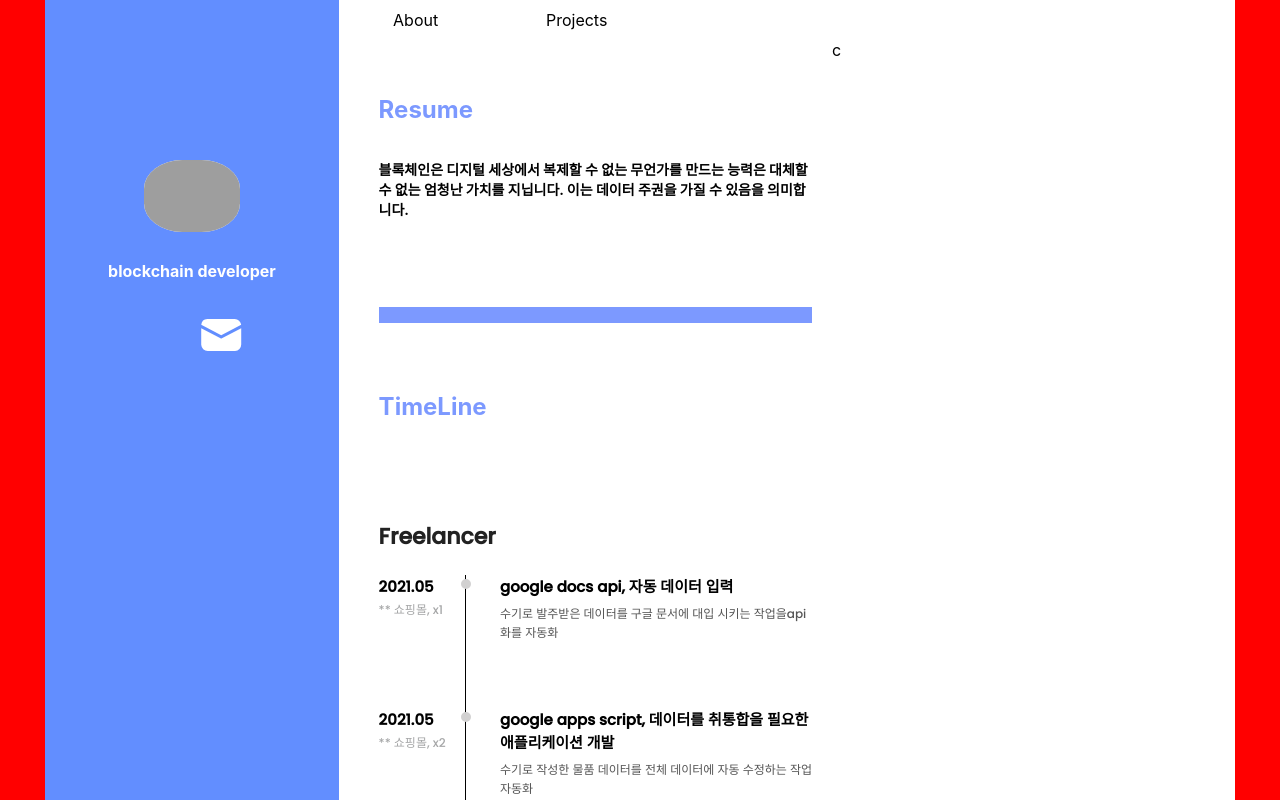
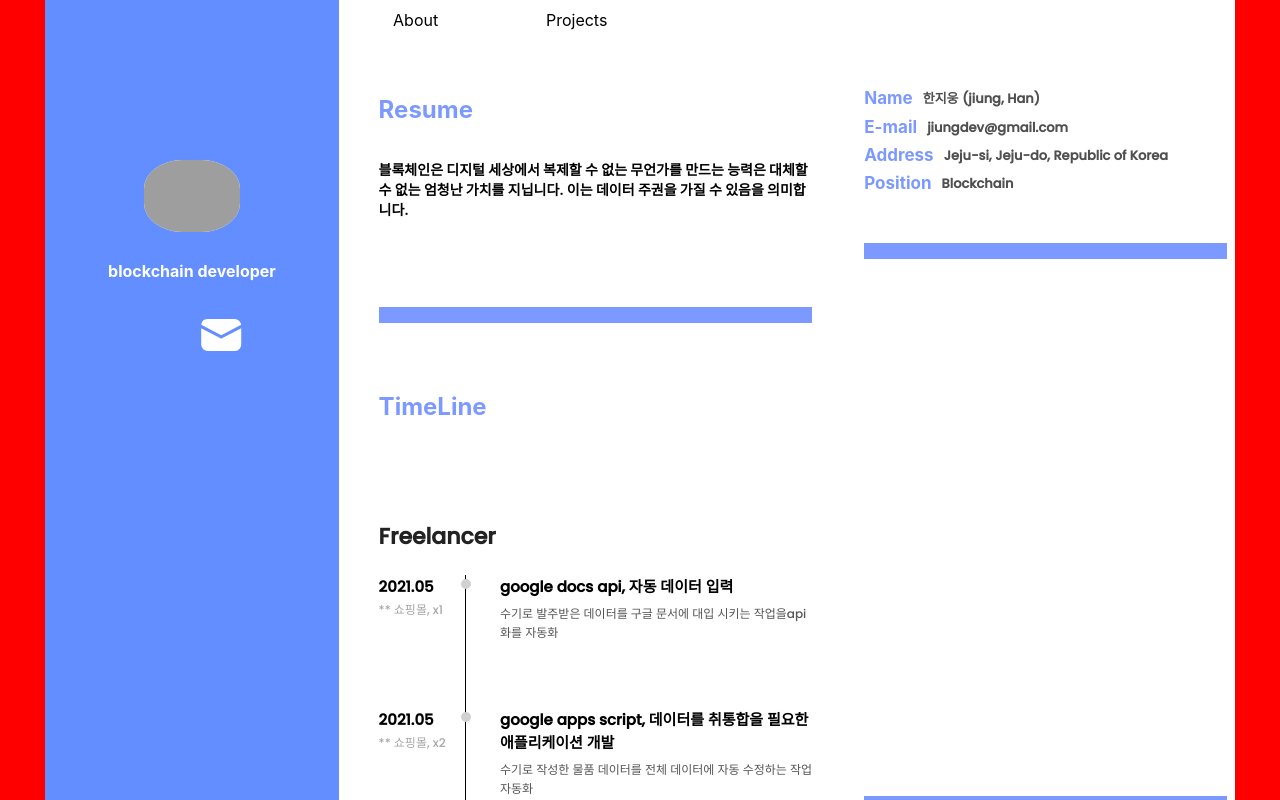
Before and after one commit to cothi/resume, a React (Create React App) app: page / in a window 1280 px wide. Built offline with nearby package versions, Linux system fonts and the light colour scheme; grey boxes are pictures that could not be loaded; some icons are missing.

Commit message:
About, profile part complete

```diff
--- a/src/components/About.js
+++ b/src/components/About.js
@@ -1,5 +1,7 @@
 import styles from './Main.module.css'
 import Timeline from "./Timeline"
+import Profile from './Profile'
+import TechRank from "./TechRank"
 
 export default function About() {
   return (
@@ -27,10 +29,10 @@ export default function About() {
       </div>
       <div className={styles.mainBodyRight}>
         <div className={styles.mainBodyProfile}>
-          c
+          <Profile />
         </div>
-        <div className={styles.mainTeckInterest}>
-          d
+        <div className={styles.mainTechInterest}>
+          <TechRank />
         </div>
         <div className={styles.mainBodyStack}>
           e
--- a/src/components/Main.module.css
+++ b/src/components/Main.module.css
@@ -43,8 +43,9 @@
   grid-template-rows: 7% 95%;
 }
 .mainBodyRight {
+  padding: 12% 2% 0 8%;
   display: grid;
-  grid-template-rows: 20% 40% 40%;
+  grid-template-rows: 4% 13% 70%;
 }
 
 
@@ -59,6 +60,15 @@
   justify-content: space-between;
 }
 
+
+.mainBodyProfile {
+  border-bottom: 16px solid #7C99FF;
+}
+
+
+.mainTechInterest{
+  border-bottom: 16px solid #7C99FF;
+}
 
 
 
--- /dev/null
+++ b/src/components/Profile.js
@@ -0,0 +1,39 @@
+import styles from "./Profile.module.css"
+export default function Profile() {
+  return (
+    <div>
+      <div className={styles.ProfileDiv}>
+        <div className={styles.ProfileHeader} >
+          Name
+        </div>
+        <div className={styles.ProfileContent}>
+          한지웅 (jiung, Han)
+        </div>
+      </div>
+      <div className={styles.ProfileDiv}>
+        <div className={styles.ProfileHeader} >
+          E-mail
+        </div>
+        <div className={styles.ProfileContent}>
+          jiungdev@gmail.com
+        </div>
+      </div>
+      <div className={styles.ProfileDiv}>
+        <div className={styles.ProfileHeader} >
+          Address
+        </div>
+        <div className={styles.ProfileContent}>
+          Jeju-si, Jeju-do, Republic of Korea
+        </div>
+      </div>
+      <div className={styles.ProfileDiv}>
+        <div className={styles.ProfileHeader} >
+          Position
+        </div>
+        <div className={styles.ProfileContent}>
+          Blockchain
+        </div>
+      </div>
+    </div>
+  )
+}
--- /dev/null
+++ b/src/components/Profile.module.css
@@ -0,0 +1,25 @@
+@import url('https://fonts.googleapis.com/css2?family=Kanit:wght@500&family=Poppins:wght@500&display=swap');
+
+.ProfileDiv {
+  display: flex;
+  padding: 0 0 2% 0;
+}
+.ProfileHeader {
+  font-style: normal;
+  font-weight: 700;
+  font-size: 17px;
+  line-height: 21px;
+  /* identical to box height */
+  color: #7C99FF;
+}
+
+
+.ProfileContent {
+  font-family: 'Poppins', sans-serif;
+  color: #505050;
+  font-size: 13px;
+  font-weight: 600;
+  line-height: 21px;
+
+  padding: 0 0 0 10px;
+}
--- /dev/null
+++ b/src/components/TechRank.js
@@ -0,0 +1,6 @@
+export default function TechRank() {
+  return (
+    <>
+    </>
+  )
+}
```
